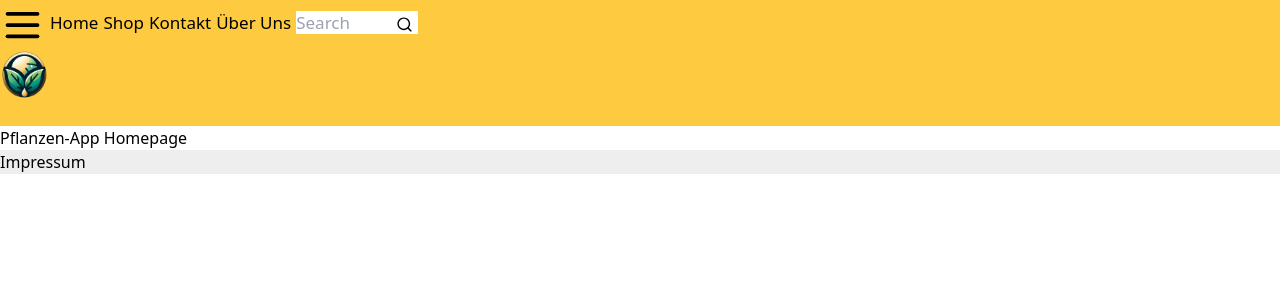
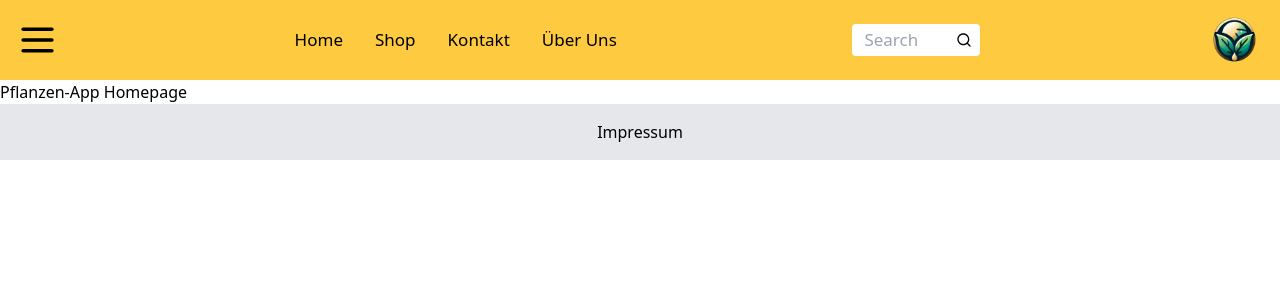
Before and after one commit to JonathanThoelke/PflanzenApp, a Next.js app: page / in a window 1280 px wide. Shown: the top 300 px of the page. Built offline with nearby package versions, Linux system fonts and the light colour scheme.

Commit message:
flexbox in header hinzugefügt

```diff
--- a/app/layout.tsx
+++ b/app/layout.tsx
@@ -1,6 +1,6 @@
 import type { Metadata } from "next";
+import Link from "next/link";
 import "./globals.css";
-import Link from "next/link"
 
 export const metadata: Metadata = {
   title: "Pflanzen-App",
@@ -15,21 +15,23 @@ export default function RootLayout({
   return (
     <html lang="de">
       <body>
-        <header style={{backgroundColor: "#FDCA40"}}>
-          <img src="/burger-menu-svgrepo-com.svg" style={{width: 50, height: 50}}></img>
-          <Link href={"/"}>Home</Link>
-          <Link href={"/Shop"}>Shop</Link>
-          <Link href={"/Kontakt"}>Kontakt</Link>
-          <Link href={"Impressum"}>Über Uns</Link>
-          <div style={{backgroundColor: "white", alignItems: "start", width: "150px", }}>
-            <input type="search" placeholder="Search" style={{width: 100, height: 17}}></input>
-            <img src={"/search-svgrepo-com.svg"} style={{width: 17, height: 17, display: "inline"}}></img>
+        <header className="p-4 flex justify-between items-center" style={{backgroundColor: "#FDCA40"}}>
+          <img src="/burger-menu-svgrepo-com.svg" className="w-12 h-12" alt="Menu" />
+          <nav className="flex gap-8">
+            <Link href="/"><a>Home</a></Link>
+            <Link href="/Shop"><a>Shop</a></Link>
+            <Link href="/Kontakt"><a>Kontakt</a></Link>
+            <Link href="/Impressum"><a>Über Uns</a></Link>
+          </nav>
+          <div className="flex items-center bg-white p-2 rounded">
+            <input type="search" placeholder="Search" className="w-24 h-4 p-1" />
+            <img src="/search-svgrepo-com.svg" className="w-4 h-4 inline" alt="Search" />
           </div>
-          <Link href="/"><img src="/Logo.png" style={{width: 50, height: 50}}></img></Link>
+          <Link href="/"><a><img src="/Logo.png" className="w-12 h-12" alt="Logo" /></a></Link>
         </header>
-        <main>{ children }</main>
-        <footer style={{backgroundColor: "#EEEEEE"}}>
-          <Link href="/Impressum">Impressum</Link>
+        <main>{children}</main>
+        <footer className="bg-gray-200 p-4 text-center">
+          <Link href="/Impressum"><a>Impressum</a></Link>
         </footer>
       </body>
     </html>
```
